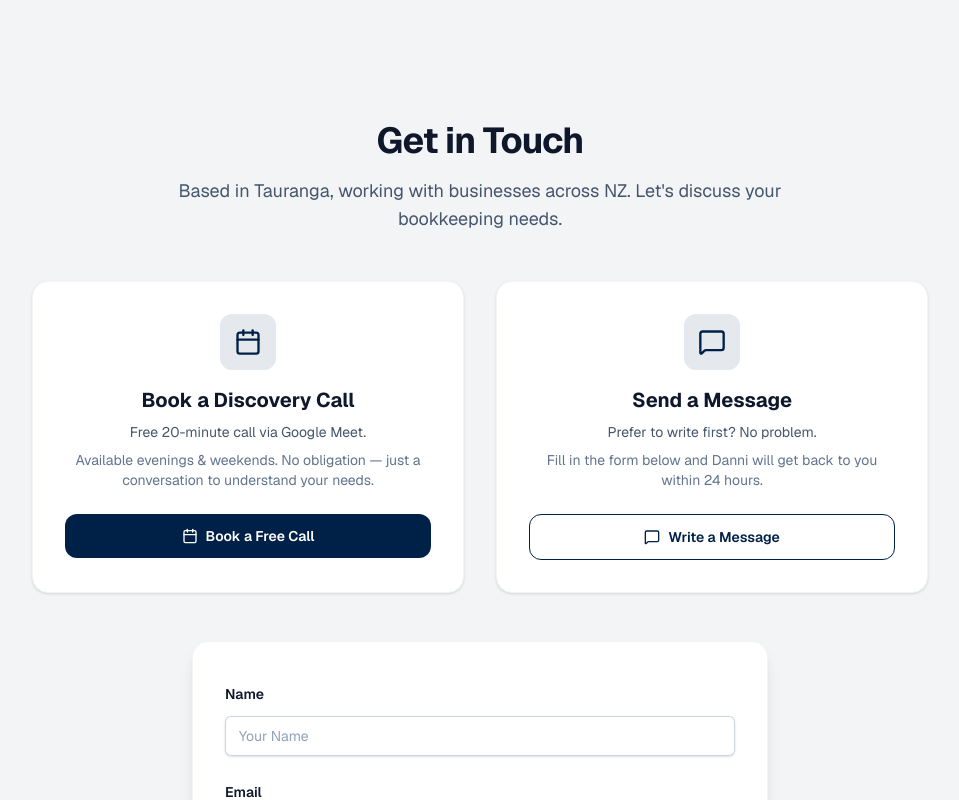
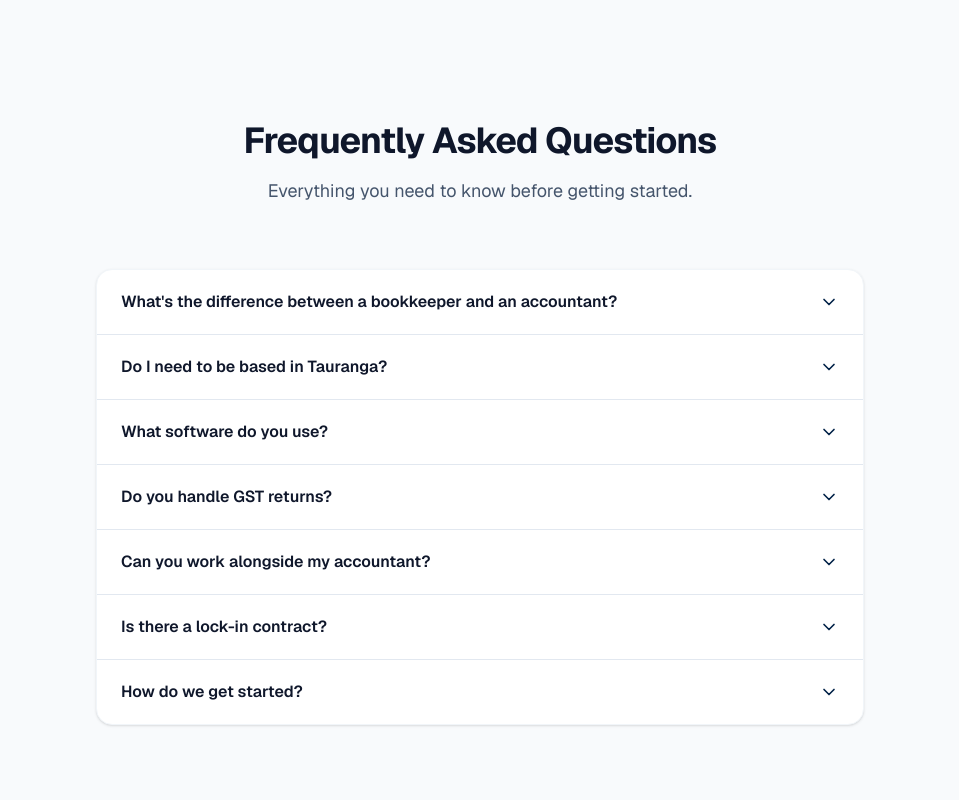
Before and after one commit to Luizjr9292/danni-bookkeeping, a Next.js app: page / in a window 1280 px wide. Shown: the part 5060-5860 px from the top of the page, without its empty margins (160-1119 px from the left). Built offline with nearby package versions, Linux system fonts and the light colour scheme.

Commit message:
Add FAQ section and update Xero onboarding copy

```diff
--- a/src/app/page.tsx
+++ b/src/app/page.tsx
@@ -5,6 +5,7 @@ import { VirtualAdvantage } from "@/components/sections/VirtualAdvantage";
 import { Process } from "@/components/sections/Process";
 import { About } from "@/components/sections/About";
 import { Pricing } from "@/components/sections/Pricing";
+import { FAQ } from "@/components/sections/FAQ";
 import { Contact } from "@/components/sections/Contact";
 
 export default function Home() {
@@ -17,6 +18,7 @@ export default function Home() {
       <Process />
       <About />
       <Pricing />
+      <FAQ />
       <Contact />
     </div>
   );
--- /dev/null
+++ b/src/components/sections/FAQ.tsx
@@ -0,0 +1,44 @@
+'use client';
+import { useState } from 'react';
+import { ChevronDown } from 'lucide-react';
+import { useLanguage } from '@/contexts/LanguageContext';
+
+export function FAQ() {
+    const { t } = useLanguage();
+    const [openIndex, setOpenIndex] = useState<number | null>(null);
+
+    return (
+        <section id="faq" className="bg-slate-50 py-20 sm:py-32">
+            <div className="mx-auto max-w-7xl px-4 sm:px-6 lg:px-8">
+                <div className="mx-auto max-w-2xl text-center">
+                    <h2 className="text-3xl font-bold tracking-tight text-slate-900 sm:text-4xl">{t.faq.title}</h2>
+                    <p className="mt-4 text-lg text-slate-600">{t.faq.subtitle}</p>
+                </div>
+                <div className="mx-auto mt-16 max-w-3xl divide-y divide-slate-200 rounded-2xl border border-slate-100 bg-white shadow-sm">
+                    {t.faq.items.map((item, index) => {
+                        const isOpen = openIndex === index;
+                        return (
+                            <div key={index}>
+                                <button
+                                    onClick={() => setOpenIndex(isOpen ? null : index)}
+                                    className="flex w-full items-center justify-between px-6 py-5 text-left"
+                                    aria-expanded={isOpen}
+                                >
+                                    <span className="text-base font-semibold text-slate-900">{item.question}</span>
+                                    <ChevronDown
+                                        className={`h-5 w-5 flex-shrink-0 text-primary transition-transform duration-200 ${isOpen ? 'rotate-180' : ''}`}
+                                    />
+                                </button>
+                                {isOpen && (
+                                    <div className="px-6 pb-5">
+                                        <p className="text-sm leading-relaxed text-slate-600">{item.answer}</p>
+                                    </div>
+                                )}
+                            </div>
+                        );
+                    })}
+                </div>
+            </div>
+        </section>
+    );
+}
--- a/src/data/translations.ts
+++ b/src/data/translations.ts
@@ -66,7 +66,7 @@ export const translations = {
                 },
                 {
                     name: 'Premium', price: '$750', period: '/month', description: 'Full-service support for established businesses.',
-                    features: ['Everything in Standard', 'Unlimited payroll', 'Cash flow forecasting', 'Xero setup & training', 'Multi-entity bookkeeping support', 'Dedicated account manager', 'Extended monthly check-in 60 min — virtual (NZ-wide) or in-person (Tauranga only)'],
+                    features: ['Everything in Standard', 'Unlimited payroll', 'Cash flow forecasting', 'Xero setup & onboarding support', 'Multi-entity bookkeeping support', 'Dedicated account manager', 'Extended monthly check-in 60 min — virtual (NZ-wide) or in-person (Tauranga only)'],
                 },
             ],
         },
@@ -109,6 +109,40 @@ export const translations = {
                 availabilityNote: 'I typically respond within 24 hours. Consultations are held after-hours and on weekends to provide dedicated focus to your business.',
                 emailDirectly: 'Prefer to email directly?',
             },
+        },
+        faq: {
+            title: 'Frequently Asked Questions',
+            subtitle: 'Everything you need to know before getting started.',
+            items: [
+                {
+                    question: "What's the difference between a bookkeeper and an accountant?",
+                    answer: "A bookkeeper keeps your day-to-day records organised — transactions, reconciliations, GST, payroll. An accountant interprets that data for strategy, tax planning, and compliance. Danni brings both perspectives, with a background in NZ accounting firms, so your books are done with the full financial picture in mind.",
+                },
+                {
+                    question: "Do I need to be based in Tauranga?",
+                    answer: "No. Everything is handled securely online via Xero. I work with businesses across New Zealand.",
+                },
+                {
+                    question: "What software do you use?",
+                    answer: "I specialise in Xero and am a certified Xero Advisor. If you're not on Xero yet, I can help you get set up as part of the Premium package.",
+                },
+                {
+                    question: "Do you handle GST returns?",
+                    answer: "Yes — GST preparation and filing is included in all packages.",
+                },
+                {
+                    question: "Can you work alongside my accountant?",
+                    answer: "Absolutely. Bookkeepers and accountants work best as a team — I keep your records accurate and up to date so your accountant has clean data to work with at year end.",
+                },
+                {
+                    question: "Is there a lock-in contract?",
+                    answer: "No. All packages require 30 days written notice to cancel.",
+                },
+                {
+                    question: "How do we get started?",
+                    answer: "Book a free 20-minute discovery call. We'll discuss your needs, I'll recommend the right package, and onboarding is included at no extra cost.",
+                },
+            ],
         },
         footer: {
             expertVirtual: 'Expert virtual bookkeeping for small businesses across New Zealand. Based in Tauranga, serving you wherever you are.',
@@ -185,7 +219,7 @@ export const translations = {
                 },
                 {
                     name: '高级套餐', price: '$750', period: '/月', description: '适合成熟企业的全方位财务支持。',
-                    features: ['含标准套餐所有服务', '无限员工薪资管理', '现金流预测', 'Xero 系统设置与培训', '多实体簿记支持', '专属客户经理', '每月60分钟延长沟通——线上（覆盖全纽）或面对面（仅限陶朗加）'],
+                    features: ['含标准套餐所有服务', '无限员工薪资管理', '现金流预测', 'Xero 系统设置与入职支持', '多实体簿记支持', '专属客户经理', '每月60分钟延长沟通——线上（覆盖全纽）或面对面（仅限陶朗加）'],
                 },
             ],
         },
@@ -229,6 +263,40 @@ export const translations = {
                 emailDirectly: '直接发邮件？',
             },
         },
+        faq: {
+            title: '常见问题',
+            subtitle: '开始合作前，您可能想了解的一切。',
+            items: [
+                {
+                    question: '簿记员和会计师有什么区别？',
+                    answer: '簿记员负责整理您的日常账务记录——包括交易处理、银行对账、GST 申报和薪资管理。会计师则分析这些数据，用于战略规划、税务筹划和合规管理。Danni 兼具两者的专业背景，拥有新西兰会计师事务所的从业经验，因此您的账务处理始终着眼于全局财务视角。',
+                },
+                {
+                    question: '我需要在陶朗加吗？',
+                    answer: '不需要。所有事务均通过 Xero 安全在线处理。我为全新西兰的企业提供服务。',
+                },
+                {
+                    question: '您使用什么软件？',
+                    answer: '我专注于 Xero，并持有 Xero 认证顾问资质。如果您尚未使用 Xero，我可以作为高级套餐的一部分帮助您完成系统设置。',
+                },
+                {
+                    question: '您负责处理 GST 申报吗？',
+                    answer: '是的——所有套餐均包含 GST 编制和申报服务。',
+                },
+                {
+                    question: '您能与我的会计师协同工作吗？',
+                    answer: '当然可以。簿记员和会计师作为团队配合效果最佳——我负责保持您的账务记录准确及时，让您的会计师在年末拥有清晰的数据可以使用。',
+                },
+                {
+                    question: '是否有锁定合同？',
+                    answer: '没有。所有套餐均需提前30天书面通知方可取消。',
+                },
+                {
+                    question: '我们如何开始？',
+                    answer: '预约一次免费的20分钟探索通话。我们将讨论您的需求，我会推荐合适的套餐，入职支持免费包含在内。',
+                },
+            ],
+        },
         footer: {
             expertVirtual: '我定居在陶朗加，为全纽小微企业提供专业的云端簿记服务。',
             quickLinks: '快速链接',
```
Also changed, not shown: .claude/settings.local.json (added).
